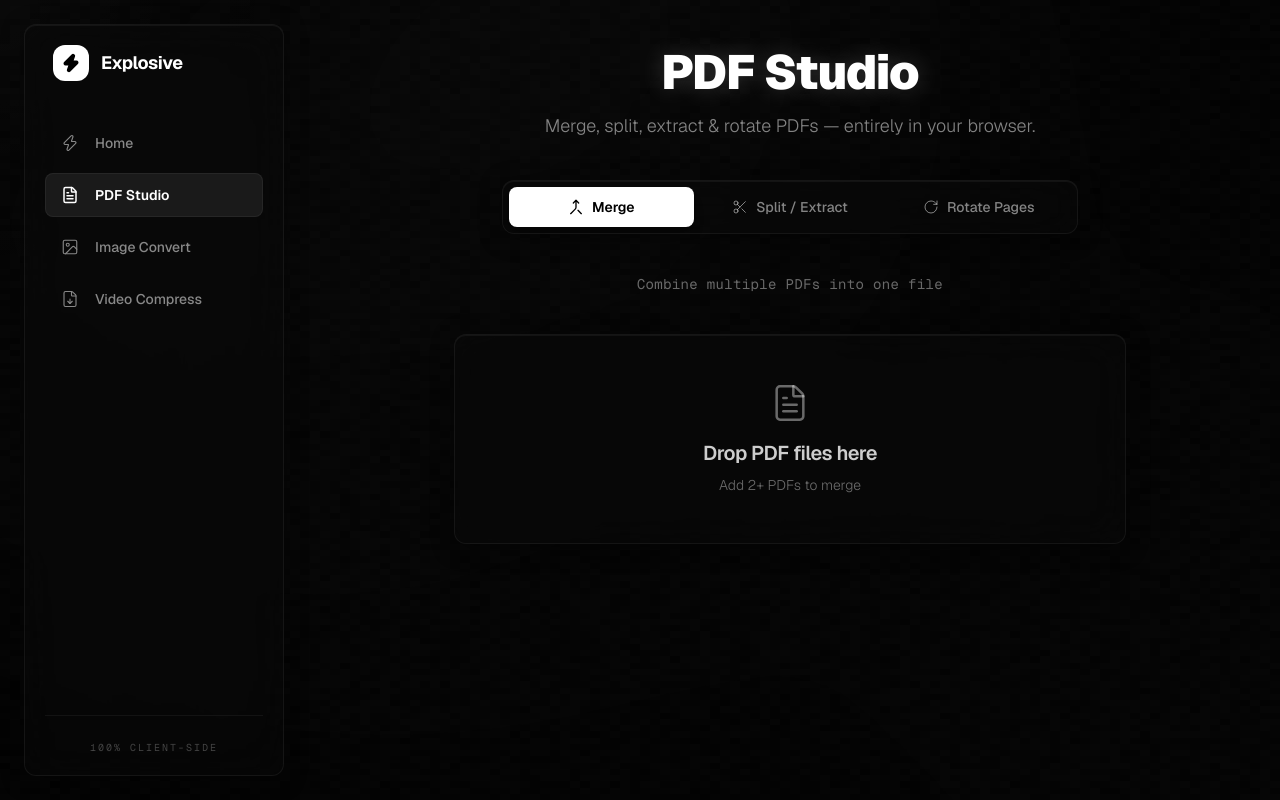
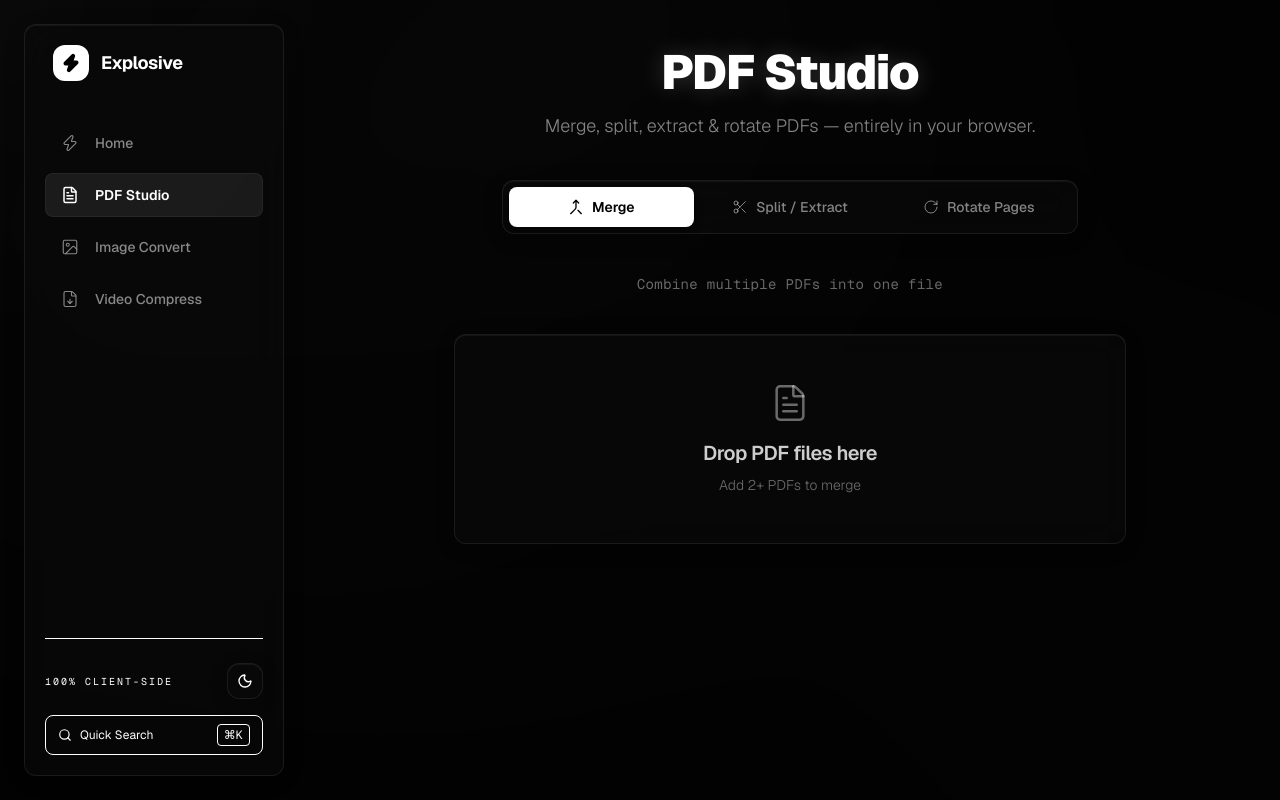
Before and after one commit to 191405/explosive-converter-, a Next.js app: page /pdf in a window 1280 px wide. Built offline with nearby package versions, Linux system fonts and the light colour scheme.

Commit message:
UX/UI Overhaul: Light/Dark mode, Command Palette, Toasts

```diff
--- a/package.json
+++ b/package.json
@@ -11,13 +11,16 @@
   "dependencies": {
     "@ffmpeg/ffmpeg": "^0.12.15",
     "@ffmpeg/util": "^0.12.2",
+    "cmdk": "^1.1.1",
     "framer-motion": "^13.1.0",
     "lucide-react": "^1.31.0",
     "next": "16.3.0",
+    "next-themes": "^0.4.6",
     "pdf-lib": "^1.17.1",
     "react": "19.2.8",
     "react-dom": "19.2.8",
     "react-dropzone": "^20.1.0",
+    "sonner": "^2.0.8",
     "zustand": "^5.0.14"
   },
   "devDependencies": {
--- a/src/app/globals.css
+++ b/src/app/globals.css
@@ -2,6 +2,7 @@
 
 /* ── High-End Minimalist Design System ── */
 :root {
+  /* Default to dark mode if no class is present to prevent flash */
   --bg-base: #000000;
   --bg-surface: #0a0a0a;
   --bg-surface-hover: #121212;
@@ -10,13 +11,57 @@
   --text-secondary: #888888;
   --text-tertiary: #444444;
 
-  --border-subtle: rgba(255, 255, 255, 0.06);
-  --border-focus: rgba(255, 255, 255, 0.2);
+  --border-subtle: rgba(255, 255, 255, 0.08);
+  --border-focus: rgba(255, 255, 255, 0.25);
 
   --accent-base: #ffffff;
   --accent-dim: rgba(255, 255, 255, 0.5);
 
+  --glass-bg: rgba(10, 10, 10, 0.6);
+  --glass-hover: rgba(18, 18, 18, 0.7);
+  --glass-border: rgba(255, 255, 255, 0.08);
+
   --success: #34d399;
+}
+
+.light {
+  --bg-base: #f7f7f8;
+  --bg-surface: #ffffff;
+  --bg-surface-hover: #f3f3f4;
+
+  --text-primary: #000000;
+  --text-secondary: #666666;
+  --text-tertiary: #a0a0a0;
+
+  --border-subtle: rgba(0, 0, 0, 0.08);
+  --border-focus: rgba(0, 0, 0, 0.25);
+
+  --accent-base: #000000;
+  --accent-dim: rgba(0, 0, 0, 0.5);
+
+  --glass-bg: rgba(255, 255, 255, 0.6);
+  --glass-hover: rgba(245, 245, 246, 0.7);
+  --glass-border: rgba(0, 0, 0, 0.08);
+}
+
+.dark {
+  --bg-base: #000000;
+  --bg-surface: #0a0a0a;
+  --bg-surface-hover: #121212;
+
+  --text-primary: #ffffff;
+  --text-secondary: #888888;
+  --text-tertiary: #444444;
+
+  --border-subtle: rgba(255, 255, 255, 0.08);
+  --border-focus: rgba(255, 255, 255, 0.25);
+
+  --accent-base: #ffffff;
+  --accent-dim: rgba(255, 255, 255, 0.5);
+
+  --glass-bg: rgba(10, 10, 10, 0.6);
+  --glass-hover: rgba(18, 18, 18, 0.7);
+  --glass-border: rgba(255, 255, 255, 0.08);
 }
 
 @theme inline {
@@ -45,17 +90,17 @@ body {
 
 /* Sleek Glass Panel */
 .glass-panel {
-  background: rgba(10, 10, 10, 0.4);
+  background: var(--glass-bg);
   backdrop-filter: blur(20px) saturate(1.2);
   -webkit-backdrop-filter: blur(20px) saturate(1.2);
-  border: 1px solid var(--border-subtle);
+  border: 1px solid var(--glass-border);
   border-radius: 12px;
-  box-shadow: 0 4px 24px -4px rgba(0, 0, 0, 0.5), inset 0 1px 0 rgba(255, 255, 255, 0.05);
+  box-shadow: 0 4px 24px -4px rgba(0, 0, 0, 0.2), inset 0 1px 0 rgba(255, 255, 255, 0.05);
   transition: border-color 0.3s ease, background 0.3s ease, box-shadow 0.3s ease;
 }
 
 .glass-panel:hover {
-  background: rgba(18, 18, 18, 0.5);
+  background: var(--glass-hover);
   border-color: var(--border-focus);
 }
 
--- a/src/components/cinematic-bg.tsx
+++ b/src/components/cinematic-bg.tsx
@@ -1,6 +1,7 @@
 "use client";
 
-import { useEffect, useRef } from "react";
+import { useEffect, useRef, useState } from "react";
+import { useTheme } from "next-themes";
 
 /**
  * Cinematic Background — $50k Motion Design Grade
@@ -11,12 +12,15 @@ import { useEffect, useRef } from "react";
  * 3. Soft, subtle interactive cursor tracking
  */
 export function CinematicBackground() {
+  const { resolvedTheme } = useTheme();
+  const [mounted, setMounted] = useState(false);
   const spotlightRef = useRef<HTMLDivElement>(null);
   const grainRef = useRef<HTMLCanvasElement>(null);
   const mouse = useRef({ x: 0, y: 0 });
   const current = useRef({ x: 0, y: 0 });
 
   useEffect(() => {
+    setMounted(true);
     // ── Smooth Lerped Cursor Spotlight ──
     const handleMouseMove = (e: MouseEvent) => {
       mouse.current = { x: e.clientX, y: e.clientY };
@@ -50,10 +54,10 @@ export function CinematicBackground() {
         const data = imageData.data;
         for (let i = 0; i < data.length; i += 4) {
           const v = Math.random() * 255;
-          data[i] = v;
-          data[i + 1] = v;
-          data[i + 2] = v;
-          data[i + 3] = 10; // Extremely subtle noise
+          data[i] = resolvedTheme === "light" ? 0 : v;
+          data[i + 1] = resolvedTheme === "light" ? 0 : v;
+          data[i + 2] = resolvedTheme === "light" ? 0 : v;
+          data[i + 3] = resolvedTheme === "light" ? 8 : 10; // Extremely subtle noise
         }
         ctx.putImageData(imageData, 0, 0);
 
@@ -73,22 +77,28 @@ export function CinematicBackground() {
       cancelAnimationFrame(frame);
       cancelAnimationFrame(grainFrame);
     };
-  }, []);
+  }, [resolvedTheme]);
+
+  if (!mounted) return null;
+
+  const isLight = resolvedTheme === "light";
 
   return (
-    <div className="fixed inset-0 z-0 pointer-events-none overflow-hidden bg-black" aria-hidden="true">
+    <div className={`fixed inset-0 z-0 pointer-events-none overflow-hidden ${isLight ? 'bg-[#fcfcfc]' : 'bg-black'}`} aria-hidden="true">
       {/*
         Layer 1: Silk Gradients
         Monochromatic, moving very slowly to create a smoke/silk effect.
       */}
       <div
-        className="absolute w-[200vw] h-[200vh] -top-[50%] -left-[50%] opacity-40 blur-[100px] saturate-0 mix-blend-screen"
+        className={`absolute w-[200vw] h-[200vh] -top-[50%] -left-[50%] blur-[100px] saturate-0 mix-blend-screen transition-opacity duration-700 ${isLight ? 'opacity-10' : 'opacity-40'}`}
         style={{
-          background: `
-            radial-gradient(circle at 30% 40%, rgba(255,255,255,0.05) 0%, transparent 40%),
-            radial-gradient(circle at 70% 60%, rgba(255,255,255,0.03) 0%, transparent 50%),
-            radial-gradient(circle at 50% 20%, rgba(255,255,255,0.04) 0%, transparent 30%)
-          `,
+          background: isLight
+            ? `radial-gradient(circle at 30% 40%, rgba(0,0,0,0.1) 0%, transparent 40%),
+               radial-gradient(circle at 70% 60%, rgba(0,0,0,0.08) 0%, transparent 50%),
+               radial-gradient(circle at 50% 20%, rgba(0,0,0,0.06) 0%, transparent 30%)`
+            : `radial-gradient(circle at 30% 40%, rgba(255,255,255,0.05) 0%, transparent 40%),
+               radial-gradient(circle at 70% 60%, rgba(255,255,255,0.03) 0%, transparent 50%),
+               radial-gradient(circle at 50% 20%, rgba(255,255,255,0.04) 0%, transparent 30%)`,
           animation: 'silk-drift 40s ease-in-out infinite alternate',
         }}
       />
@@ -110,9 +120,11 @@ export function CinematicBackground() {
       {/* Layer 3: Heavy Smooth Spotlight */}
       <div
         ref={spotlightRef}
-        className="fixed w-[800px] h-[800px] rounded-full opacity-60"
+        className={`fixed w-[800px] h-[800px] rounded-full transition-opacity duration-700 ${isLight ? 'opacity-20 mix-blend-multiply' : 'opacity-60 mix-blend-screen'}`}
         style={{
-          background: "radial-gradient(circle, rgba(255,255,255,0.03) 0%, rgba(255,255,255,0.01) 30%, transparent 60%)",
+          background: isLight
+            ? "radial-gradient(circle, rgba(0,0,0,0.06) 0%, rgba(0,0,0,0.02) 30%, transparent 60%)"
+            : "radial-gradient(circle, rgba(255,255,255,0.03) 0%, rgba(255,255,255,0.01) 30%, transparent 60%)",
           willChange: "transform",
         }}
       />
--- a/src/components/sidebar.tsx
+++ b/src/components/sidebar.tsx
@@ -3,7 +3,8 @@
 import Link from "next/link";
 import { usePathname } from "next/navigation";
 import { motion } from "framer-motion";
-import { FileDown, Image, FileText, Zap } from "lucide-react";
+import { FileDown, Image, FileText, Zap, Search } from "lucide-react";
+import { ThemeToggle } from "@/components/theme-toggle";
 
 const NAV_ITEMS = [
   { href: "/", label: "Home", icon: Zap },
@@ -62,8 +63,24 @@ export function Sidebar() {
           </nav>
         </div>
 
-        <div className="pt-6 border-t border-white/[0.05] text-[10px] font-mono text-[#444444] text-center uppercase tracking-[0.2em]">
-          100% Client-Side
+        <div className="flex flex-col gap-4">
+          <div className="pt-6 border-t border-border-subtle flex items-center justify-between">
+            <div className="text-[10px] font-mono text-text-tertiary uppercase tracking-[0.2em]">
+              100% Client-Side
+            </div>
+            <ThemeToggle />
+          </div>
+
+          <button
+            onClick={() => document.dispatchEvent(new KeyboardEvent('keydown', { key: 'k', metaKey: true }))}
+            className="flex items-center justify-between px-3 py-2 text-xs rounded-lg bg-text-primary/5 text-text-secondary hover:bg-text-primary/10 transition-colors border border-border-subtle"
+          >
+            <div className="flex items-center gap-2">
+              <Search size={14} />
+              <span>Quick Search</span>
+            </div>
+            <kbd className="font-mono bg-bg-surface px-1.5 py-0.5 rounded border border-border-subtle">⌘K</kbd>
+          </button>
         </div>
       </aside>
 
@@ -74,19 +91,21 @@ export function Sidebar() {
           const Icon = item.icon;
           return (
             <Link key={item.href} href={item.href} className="relative flex flex-col items-center justify-center p-2 w-14 h-14">
-              <div className={`relative z-10 transition-colors ${isActive ? "text-white" : "text-[#888888]"}`}>
+              <div className={`relative z-10 transition-colors ${isActive ? "text-text-primary" : "text-text-secondary"}`}>
                 <Icon size={20} strokeWidth={isActive ? 2 : 1.5} />
               </div>
               {isActive && (
                 <motion.div
                   layoutId="mobile-active"
-                  className="absolute inset-1 bg-white/[0.08] border border-white/[0.05] rounded-lg z-0"
+                  className="absolute inset-1 bg-text-primary/[0.08] border border-text-primary/[0.05] rounded-lg z-0"
                   transition={{ type: "spring", stiffness: 400, damping: 35 }}
                 />
               )}
             </Link>
           );
         })}
+        <div className="w-px h-8 bg-border-subtle mx-1" />
+        <ThemeToggle />
       </nav>
     </>
   );
--- /dev/null
+++ b/src/components/theme-provider.tsx
@@ -0,0 +1,9 @@
+"use client";
+
+import * as React from "react";
+import { ThemeProvider as NextThemesProvider } from "next-themes";
+import { type ThemeProviderProps } from "next-themes";
+
+export function ThemeProvider({ children, ...props }: ThemeProviderProps) {
+  return <NextThemesProvider {...props}>{children}</NextThemesProvider>;
+}
--- /dev/null
+++ b/src/components/theme-toggle.tsx
@@ -0,0 +1,52 @@
+"use client";
+
+import { useTheme } from "next-themes";
+import { motion } from "framer-motion";
+import { Moon, Sun } from "lucide-react";
+import { useEffect, useState } from "react";
+
+export function ThemeToggle() {
+  const { resolvedTheme, setTheme } = useTheme();
+  const [mounted, setMounted] = useState(false);
+
+  useEffect(() => setMounted(true), []);
+
+  if (!mounted) {
+    return <div className="w-9 h-9 rounded-xl" />;
+  }
+
+  const isDark = resolvedTheme === "dark";
+
+  return (
+    <motion.button
+      whileHover={{ scale: 1.05 }}
+      whileTap={{ scale: 0.95 }}
+      onClick={() => setTheme(isDark ? "light" : "dark")}
+      className="relative flex items-center justify-center w-9 h-9 rounded-xl glass-panel text-foreground transition-colors overflow-hidden"
+      aria-label="Toggle theme"
+    >
+      <motion.div
+        initial={false}
+        animate={{
+          y: isDark ? 0 : 30,
+          opacity: isDark ? 1 : 0,
+        }}
+        transition={{ type: "spring", stiffness: 400, damping: 30 }}
+        className="absolute"
+      >
+        <Moon size={16} />
+      </motion.div>
+      <motion.div
+        initial={false}
+        animate={{
+          y: isDark ? -30 : 0,
+          opacity: isDark ? 0 : 1,
+        }}
+        transition={{ type: "spring", stiffness: 400, damping: 30 }}
+        className="absolute"
+      >
+        <Sun size={16} />
+      </motion.div>
+    </motion.button>
+  );
+}
```
Also changed, not shown: src/app/(tools)/pdf/page.tsx (+5 -4 lines), src/app/layout.tsx (+7 -0 lines), src/components/command-palette.tsx (added, +96 -0 lines), 1 other file (tests, documents, lock files or other folders).
